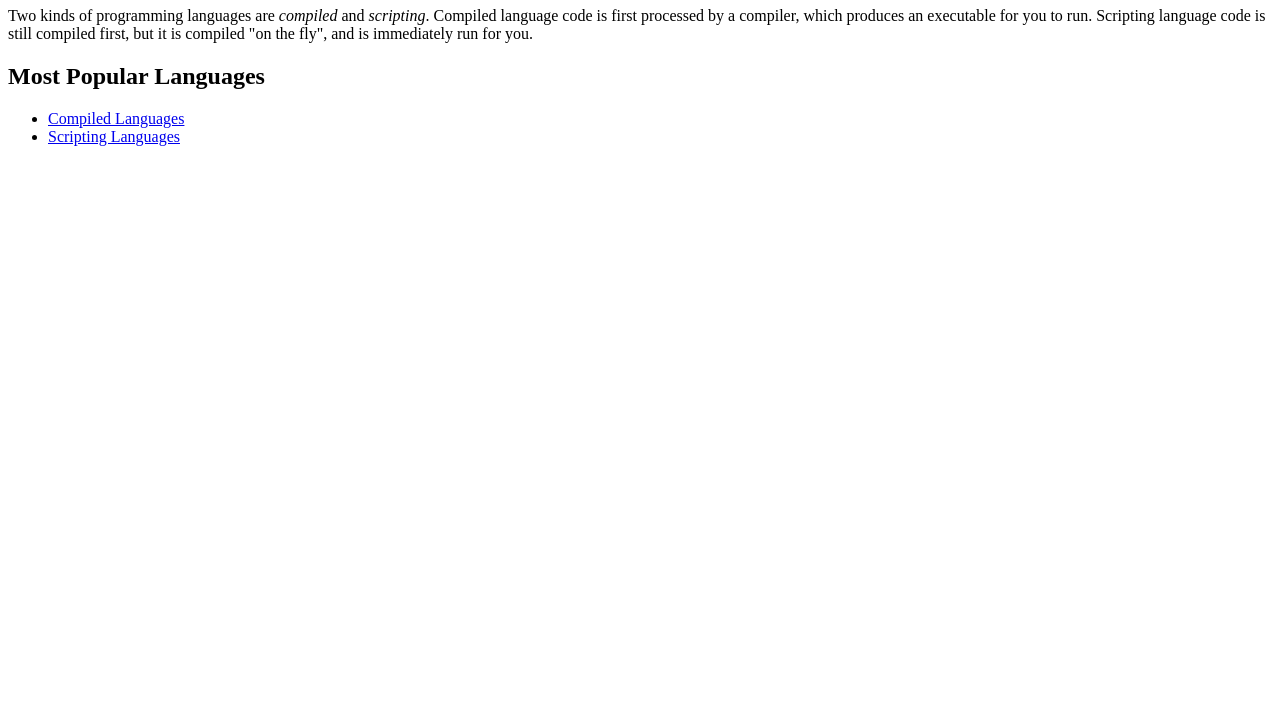
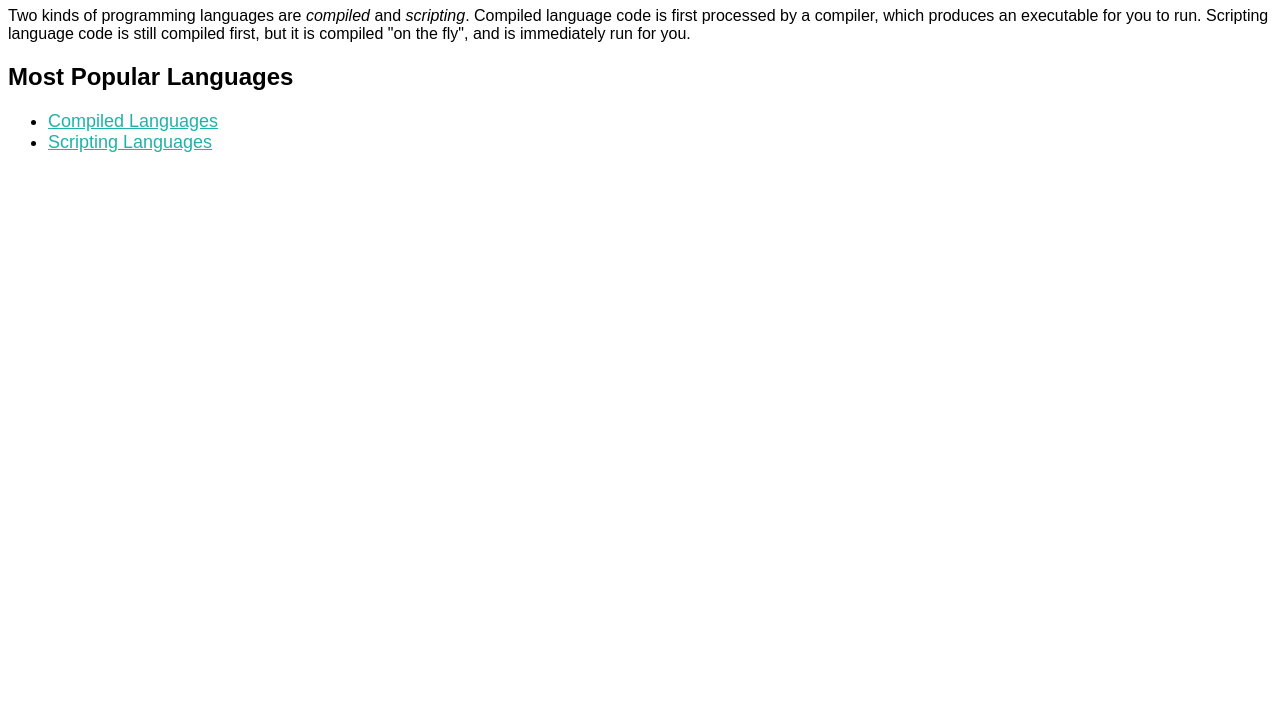
Before and after one commit to Jadonthedankguy/Programming-1, a plain HTML site: page Unit 4/Lesson 1/Splitting The Site/index.html in a window 1280 px wide. Shown: the part 73-800 px from the top of the page. Drawn offline with Linux system fonts and the light colour scheme.

Commit message:
villajah

```diff
--- a/Unit 4/Lesson 1/Splitting The Site/stylingmoments.css
+++ b/Unit 4/Lesson 1/Splitting The Site/stylingmoments.css
@@ -0,0 +1,9 @@
+body{
+    font-family:Arial;
+}
+li{
+    font-size:18px;
+}
+a{
+    color:lightseagreen;
+}
```
Also changed, not shown: Unit 4/Lesson 1/Splitting The Site/scripting.html (+1 -0 lines).
